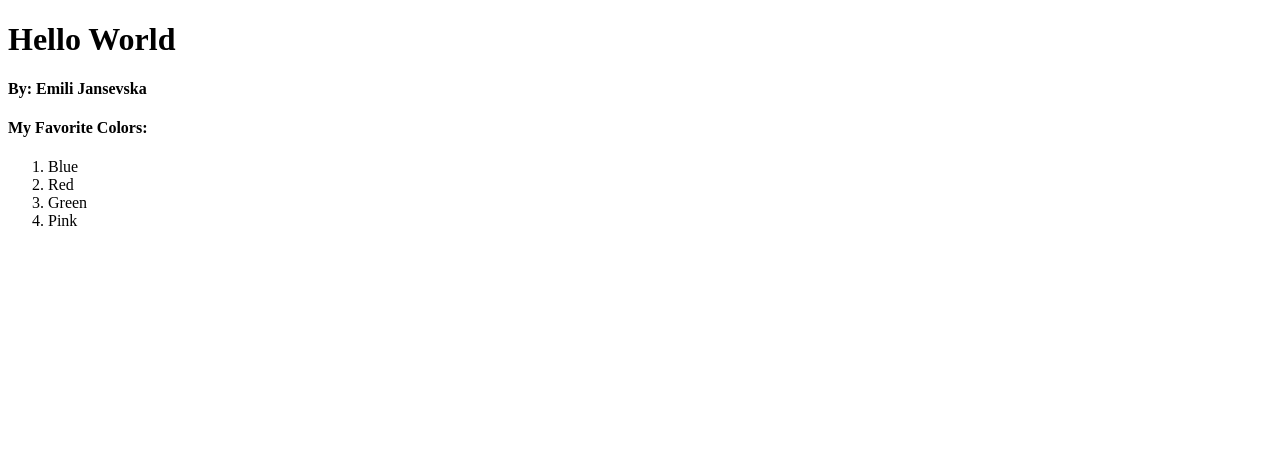
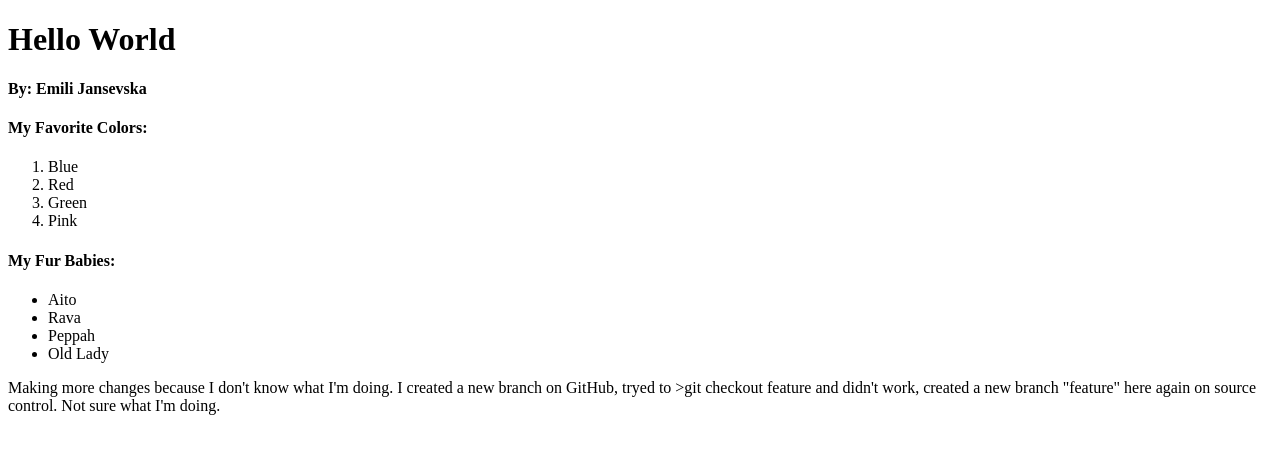
Before and after one commit to Jansevska/git_assignment_w1d1, a plain HTML site: page index.html in a window 1280 px wide. Drawn offline with Linux system fonts and the light colour scheme.

Commit message:
added feature branch

```diff
--- a/index.html
+++ b/index.html
@@ -17,6 +17,20 @@
             <li>Pink</li>
         </ol>
     </div>
-
+    <div class="dogs">
+        <h4>My Fur Babies:</h4>
+        <ul>
+            <li>Aito</li>
+            <li>Rava</li>
+            <li>Peppah</li>
+            <li>Old Lady</li>
+        </ul>
+    </div>
+    <div>
+        <p>Making more changes because I don't know what I'm doing.
+            I created a new branch on GitHub, tryed to >git checkout feature and didn't work,
+            created a new branch "feature" here again on source control. Not sure what I'm doing.
+        </p>
+    </div>
 </body>
 </html>
```
